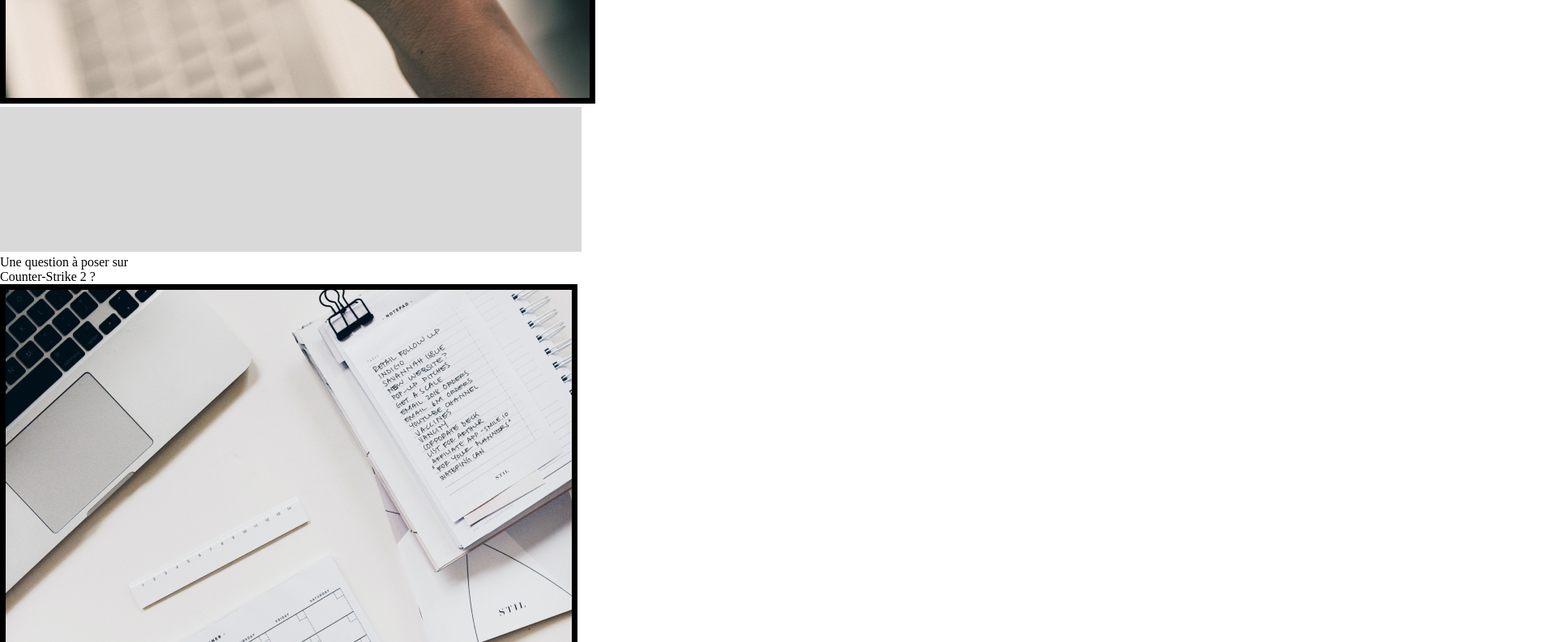
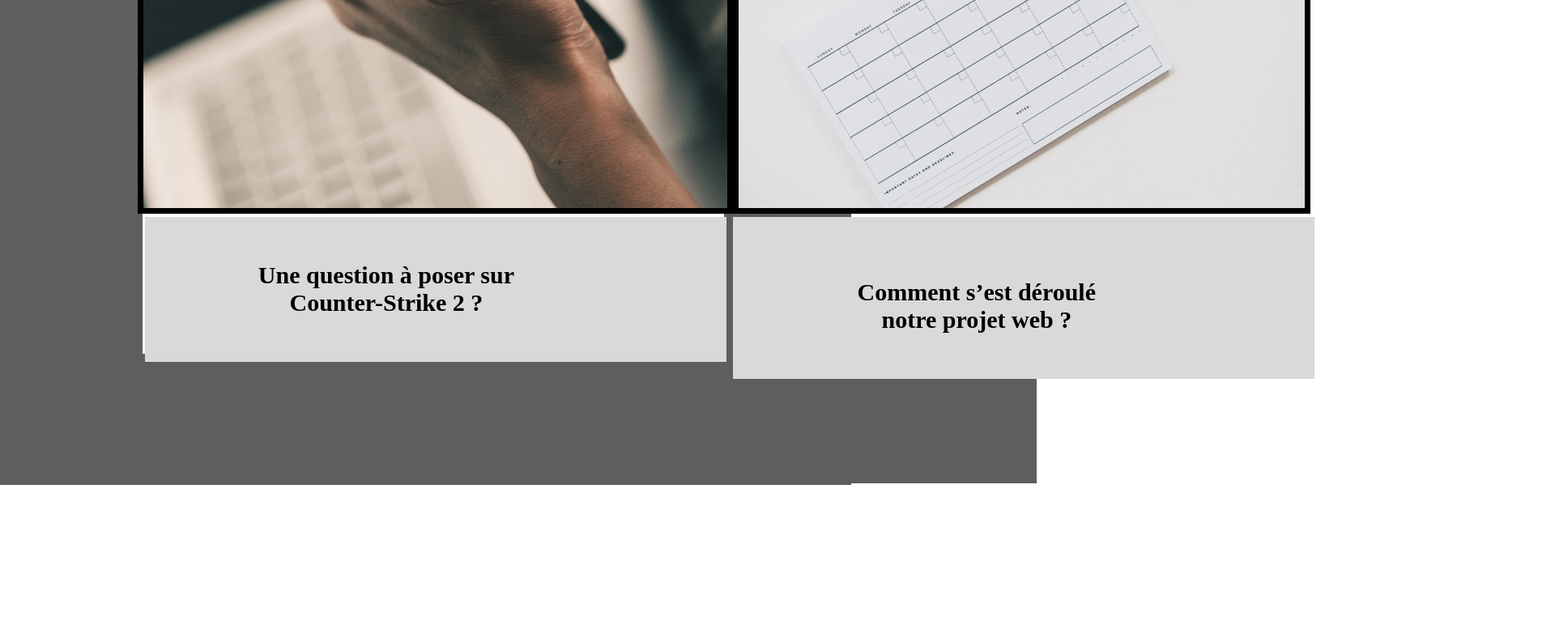
Before and after one commit to Low-Ping871/TP3--Web, a plain HTML site: page index.html in a window 1280 px wide. Shown: the part 2940-3733 px from the top of the page at 81% size, 1920 px wide, since content can reach past the window. After the commit the page ends 3539 px from the top, so only its background shows below. Drawn offline with Linux system fonts and the light colour scheme.

Commit message:
ajout code css pour index parti 3

```diff
--- a/StyleIndex.css
+++ b/StyleIndex.css
@@ -59,8 +59,52 @@ font-size: 40px;
 color: white;
 font-weight: bold;
 padding-bottom: 50px;
+}
+.conteneur-page-index-partie-2{
+    display: flex;
+
+}
+
+    .conteneur-page-index-partie-3{
+        background-image:url(images-et-vidéos/forme\ grise.png);
+        background-size:  cover;
+        display: flex;
+        height: 1225px;
+        justify-content: space-between;
 
 
+        }
+        .conteneur-page-index-partie-contact-gauche{
+        display: flex;
+        flex-direction: column;
+        padding-left: 170px;
+        padding-top: 140px;
 
+        }
+        .conteneur-page-index-partie-description-projet-droite{
+        display: flex;
+        flex-direction: column;
+        padding-right: 150px;
+        padding-top: 140px;
 
-}
+        }
+        .conteneur-image-gris{
+        position: relative;
+        align-items: center;
+        text-align: center;
+
+        }
+        .texte-image-gris{
+        position: absolute;
+        bottom: 20px;
+        right: 20px;
+        color: black;
+        padding-left: 20px;
+        padding-right: 250px;
+        align-items: center;
+        text-align: center;
+        font-size: 30px;
+        font-weight: bold;
+        color: black;
+        padding-bottom: 40px;
+        }
```
